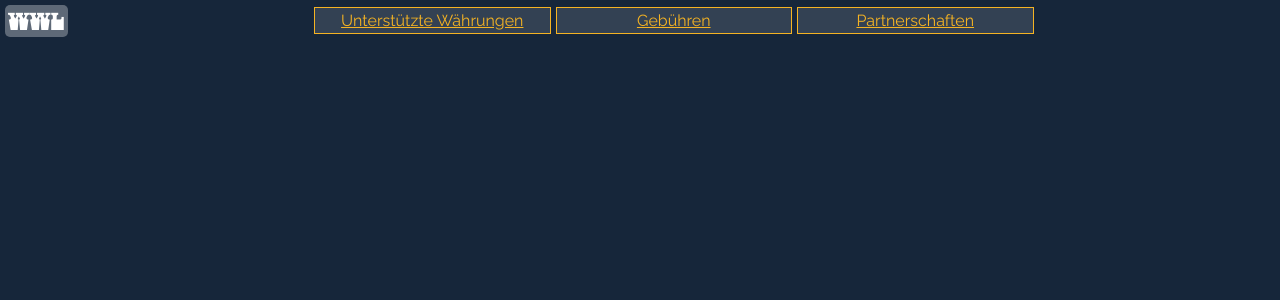
After one commit to wirtschaft-wissen-leichtgemacht/wwl, a PHP site: page /pages/disclaymer.html in a window 1280 px wide. The commit adds this page. Shown: the top 300 px of the page. Run offline with PHP 8.4, Linux system fonts and the light colour scheme.

Commit message:
💩 add empty page

```diff
--- /dev/null
+++ b/pages/disclaymer.html
@@ -0,0 +1,30 @@
+<!DOCTYPE html>
+<html lang="de">
+<head>
+    <meta charset="UTF-8">
+    <meta name="viewport" content="width=device-width, initial-scale=1.0">
+    <title>WWL-Disclaymer</title>
+    <link rel="stylesheet" href="../styles/font.css">
+    <link rel="stylesheet" href="../styles/main.css">
+    <link rel="stylesheet" href="../styles/navgrid.css">
+    <link rel="stylesheet" href="../styles/disclaymerStyle.css">
+</head>
+<body>
+    <nav class="navContainer">
+        <div class="logo">
+          <a id="logo" href="../index.html">WWL</a>
+        </div>
+        <div class="space1"></div>
+        <div class="headline1">
+          <a href="#paragraph1">Unterst&uuml;tzte W&auml;hrungen</a>
+        </div>
+        <div class="headline2">
+          <a href="#paragraph2">Geb&uuml;hren</a>
+        </div>
+        <div class="headline3">
+          <a href="#paragraph3">Partnerschaften</a>
+        </div>
+        <div class="space2"></div>
+      </nav>
+</body>
+</html>
--- a/pages/sponsor.html
+++ b/pages/sponsor.html
@@ -4,10 +4,11 @@
         <meta charset="UTF-8" />
         <meta name="viewport" content="width=device-width, initial-scale=1.0" />
         <title>WWL-Sponsor</title>
+    <link rel="stylesheet" href="../styles/main.css">
+    <link rel="stylesheet" href="../styles/font.css" />
         <link rel="stylesheet" href="../styles/sponsorStyle.css" />
         <link rel="stylesheet" href="../styles/navgrid.css" />
         <link rel="stylesheet" href="../styles/maingrid.css" />
-        <link rel="stylesheet" href="../styles/font.css" />
     </head>
     <body>
         <nav class="navContainer">
@@ -92,6 +93,7 @@
                         lediglich um
                     </span>
                     <span class="accent"> erfundene Angaben. </span>
+          <br><a href="./disclaymer.html">Mehr Infos</a>
                 </div>
                 <div class="legal">
                     <div class="footerText">
--- /dev/null
+++ b/styles/disclaymerStyle.css
@@ -0,0 +1,59 @@
+
+.navContainer {
+    margin: 5px;
+}
+
+#logo {
+    font-family: "danfo", sans-serif;
+    font-size: 1.5rem;
+    background-color: #ffffff4f;
+    padding: 0px 3px 1px 3px;
+    border-radius: 5px;
+    text-decoration: none;
+    color: var(--text-color);
+}
+
+.headline1 {
+    border: solid 1px var(--accent-color);
+    display: block;
+}
+.headline1 a {
+    color: var(--accent-color);
+    background-color: #ffffff20;
+    display: block;
+    padding: 3px 0px 3px 0px;
+}
+.headline1 a:hover {
+    background-color: var(--hovered-link-background-color);
+    display: block;
+}
+
+.headline2 {
+    border: solid 1px var(--accent-color);
+    display: block;
+}
+.headline2 a {
+    color: var(--accent-color);
+    background-color: #ffffff20;
+    display: block;
+    padding: 3px 0px 3px 0px;
+}
+.headline2 a:hover {
+    background-color: var(--hovered-link-background-color);
+    display: block;
+}
+
+.headline3 {
+    border: solid 1px var(--accent-color);
+    display: block;
+}
+.headline3 a {
+    color: var(--accent-color);
+    background-color: #ffffff20;
+    display: block;
+    padding: 3px 0px 3px 0px;
+}
+.headline3 a:hover {
+    background-color: var(--hovered-link-background-color);
+    display: block;
+}
```
Also changed, not shown: styles/maingrid.css (+4 -3 lines).
